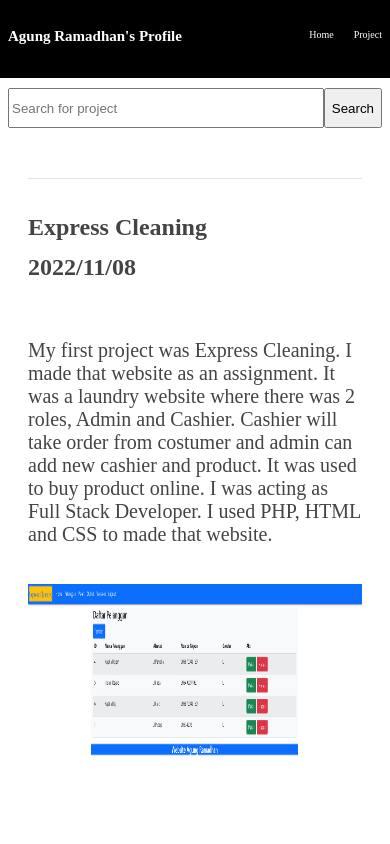
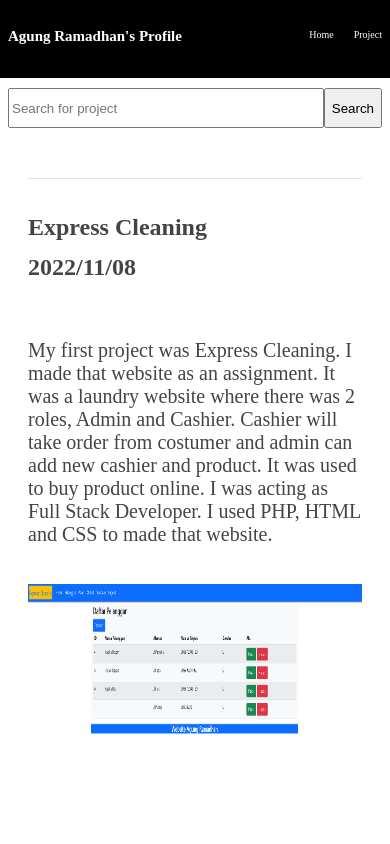
Before and after one commit to Agung1776/Web-profil-Angular18, an Angular app: page /project in a window 390 px wide. Shown: the top 844 px of the page. Built offline with nearby package versions, Linux system fonts and the light colour scheme.

Commit message:
Update data-proyek.component.css

```diff
--- a/src/app/data-proyek/data-proyek.component.css
+++ b/src/app/data-proyek/data-proyek.component.css
@@ -80,6 +80,6 @@
       text-align: center;
       margin-top: 0px;
       margin-left: 0px;
-      height: 200px;
+      height: 175px;
     }
   }
```
